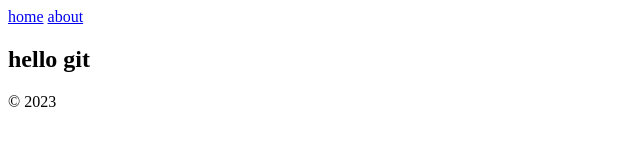
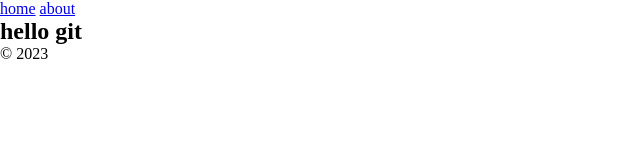
Before and after one commit to zevyxx/crispy-octo-adventure, a plain HTML site: page index.html in a window 1280 px wide. Shown: the whole page, without its empty margins (0-640 px from the left). Drawn offline with Linux system fonts and the light colour scheme.

Commit message:
menambahkan css

```diff
--- a/index.html
+++ b/index.html
@@ -4,6 +4,13 @@
     <meta charset="UTF-8" />
     <meta name="viewport" content="width=device-width, initial-scale=1.0" />
     <title>belajar git</title>
+    <style>
+      * {
+        margin: 0px;
+        padding: 0px;
+        box-sizing: border-box;
+      }
+    </style>
   </head>
   <body>
     <header>
```
